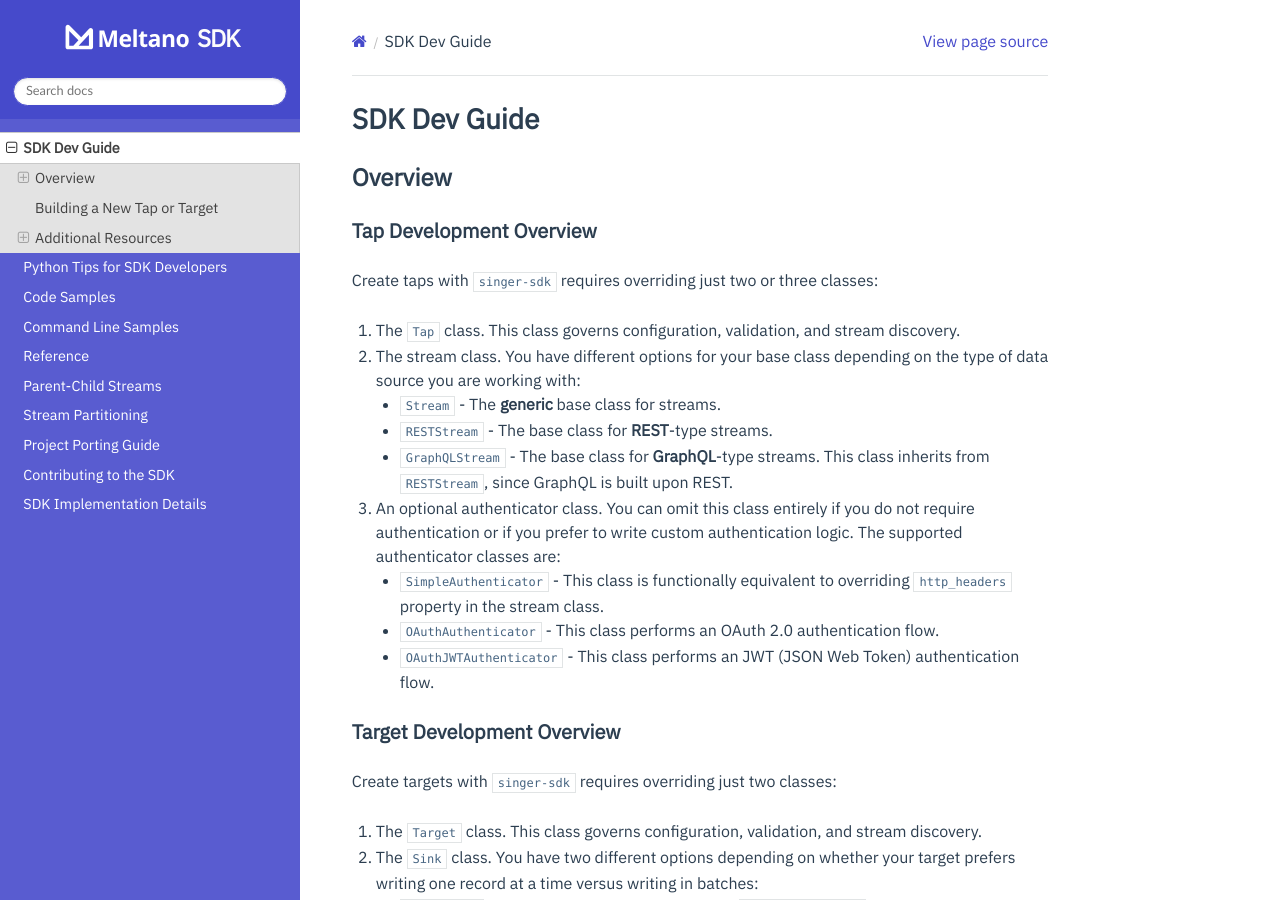
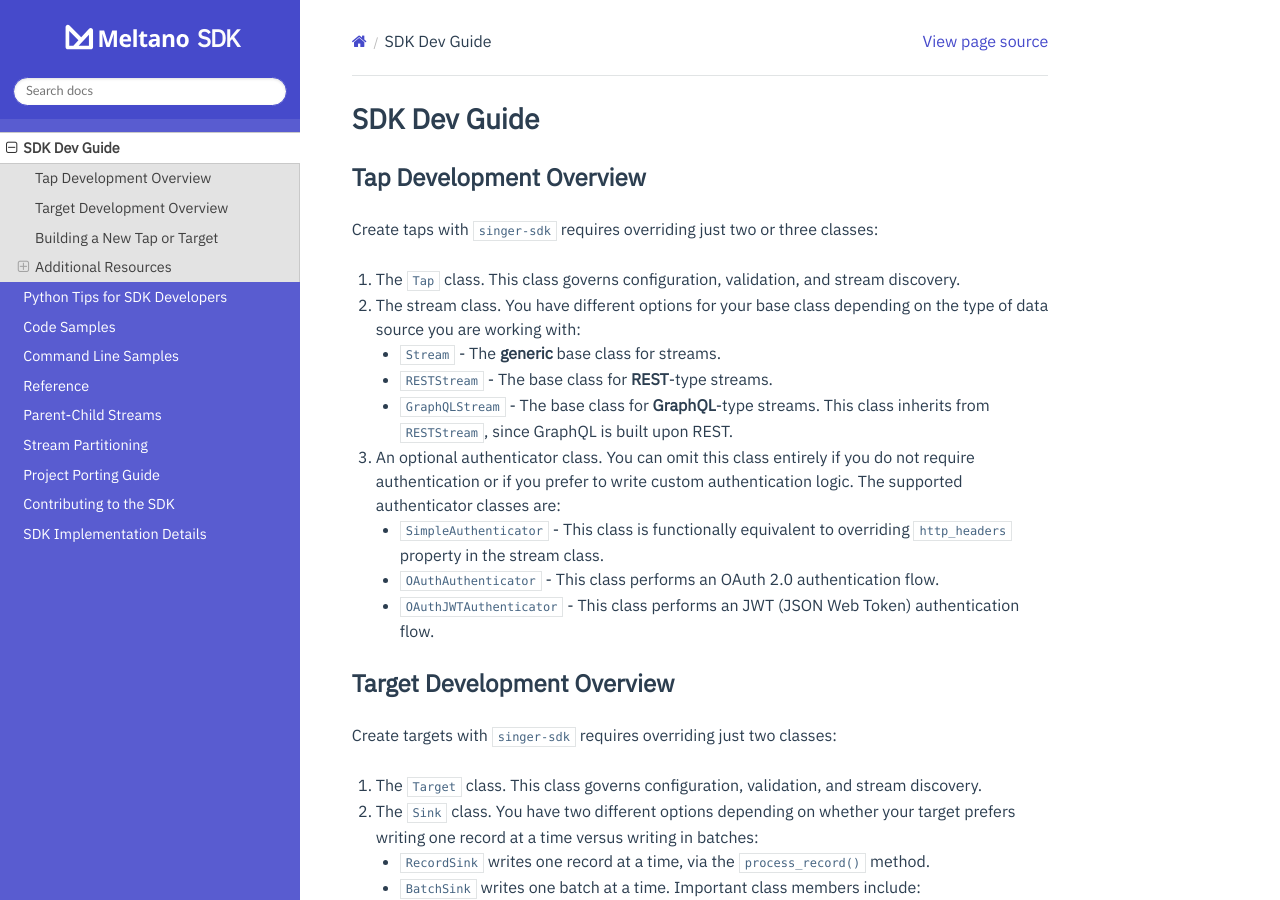
Before and after one commit to meltano/sdk, a Sphinx documentation site: the page built from docs/dev_guide.md, in a window 1280 px wide and 900 px high. Built offline with Sphinx 7.4.7 and the Read the Docs theme 2.0.0, drawn with Linux system fonts in a browser that asks for light colours.

Commit message:
remove extra header

```diff
--- a/docs/dev_guide.md
+++ b/docs/dev_guide.md
@@ -21,7 +19,7 @@
     - `OAuthJWTAuthenticator` - This class performs an JWT (JSON Web Token) authentication
        flow.
 
-### Target Development Overview
+## Target Development Overview
 
 Create targets with `singer-sdk` requires overriding just two classes:
 
@@ -35,7 +33,6 @@
       - `start_batch()` to (optionally) initialize a new batch.
       - `process_record()` to enqueue a record to be written.
       - `process_batch()` to write any queued records and cleanup local resources.
-
 
 ## Building a New Tap or Target
 
```
Also changed, not shown: other parts of docs/dev_guide.md (+1 -3 lines).
